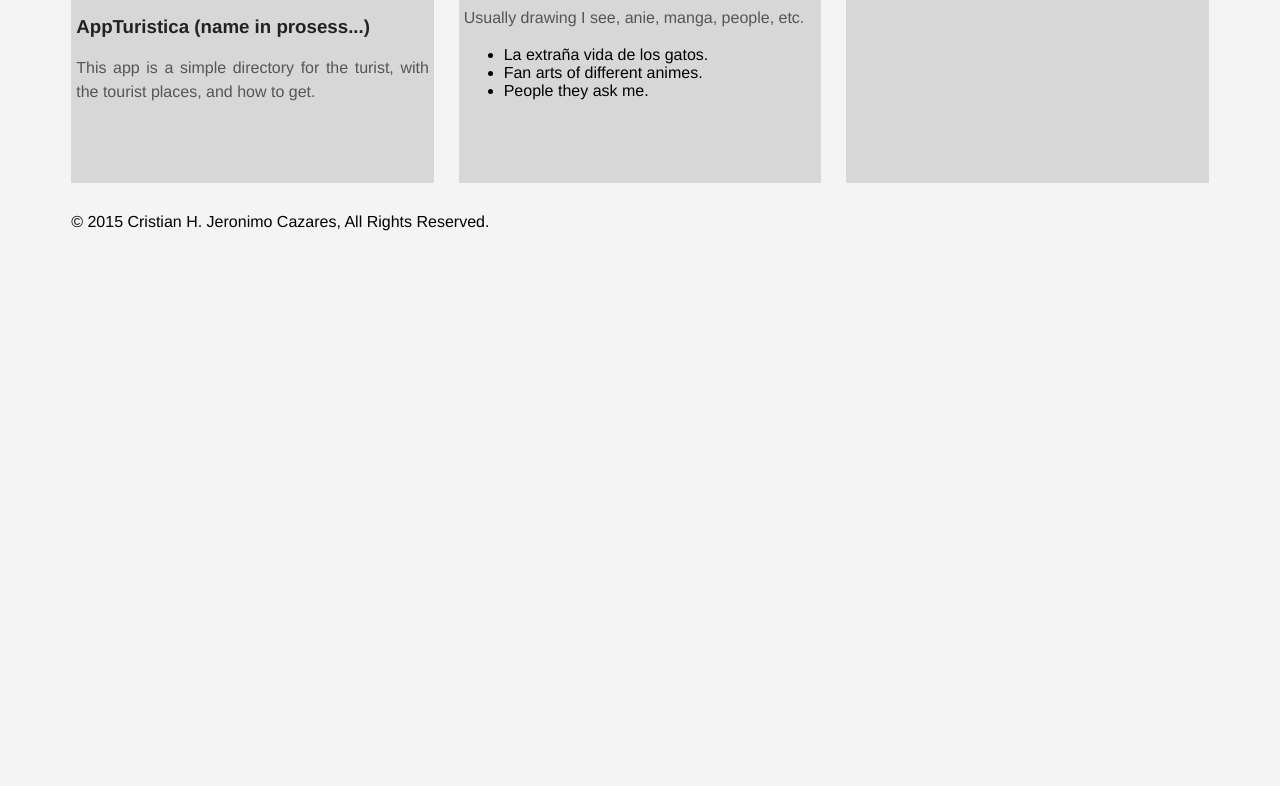
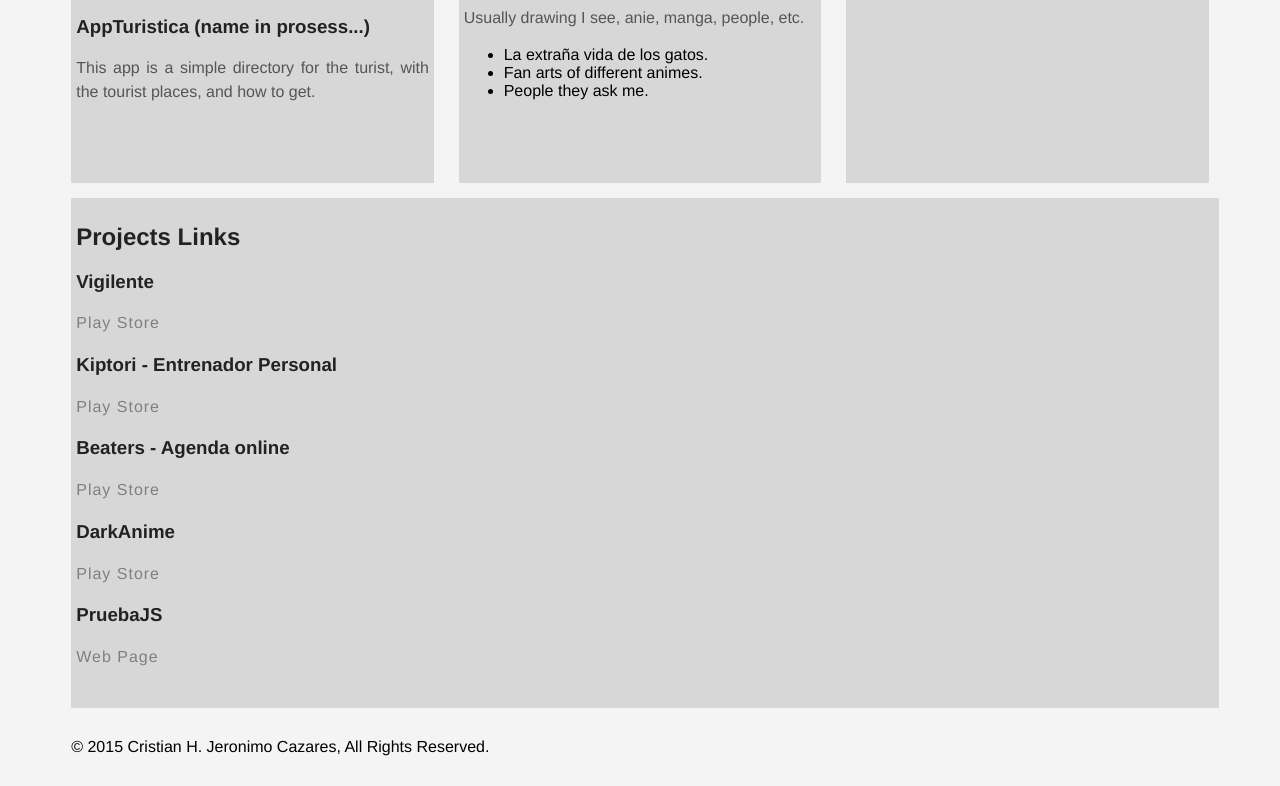
Before and after one commit to DarkAbsolutE/darkabsolute.github.io, a plain HTML site: page index.html in a window 1280 px wide. Shown: the part 760-1546 px from the top of the page. Before the commit the page ends 1021 px from the top, so only its background shows below. Drawn offline with Linux system fonts and the light colour scheme.

Commit message:
adding new section, projects links

```diff
--- a/index.html
+++ b/index.html
@@ -74,6 +74,41 @@
             <li>I'm boring jajaja...</li>
           </ul>
         </div>
+
+        <div id="sec-projects-links">
+          <h2 id="fun-facts">Projects Links</h2>
+          <h3>Vigilente</h3>
+          <p>
+            <a href="https://play.google.com/store/apps/details?id=com.crowdint.reportatesting">
+              Play Store
+            </a>
+          </p>
+          <h3>Kiptori - Entrenador Personal</h3>
+          <p>
+            <a href="https://play.google.com/store/apps/details?id=com.raigel.kiptori">
+              Play Store
+            </a>
+          </p>
+          <h3>Beaters - Agenda online</h3>
+          <p>
+            <a href="https://play.google.com/store/apps/details?id=org.utem.tic.integradora">
+              Play Store
+            </a>
+          </p>
+          <h3>DarkAnime</h3>
+          <p>
+            <a href="https://play.google.com/store/apps/details?id=dark.absolute.darkanime">
+              Play Store
+            </a>
+          </p>
+          <h3>PruebaJS</h3>
+          <p>
+            <a href="http://pruebajs.com/">
+              Web Page
+            </a>
+          </p>
+        </div>
+
       </div>
     </div>
 
--- a/resources/layout.css
+++ b/resources/layout.css
@@ -67,6 +67,18 @@ img {
 	padding: 5px 5px 5px 5px;
 }
 
+#sec-projects-links {
+	background: #d7d7d7;
+	text-align: justify;
+  margin-top: 15px;
+	width: 100%;
+	height: 500px;
+	display: inline-block;
+	position: relative;
+	padding: 5px 5px 5px 5px;
+}
+
+
 #nav ul li {
 	list-style-type: none;
 	display: inline;
```
